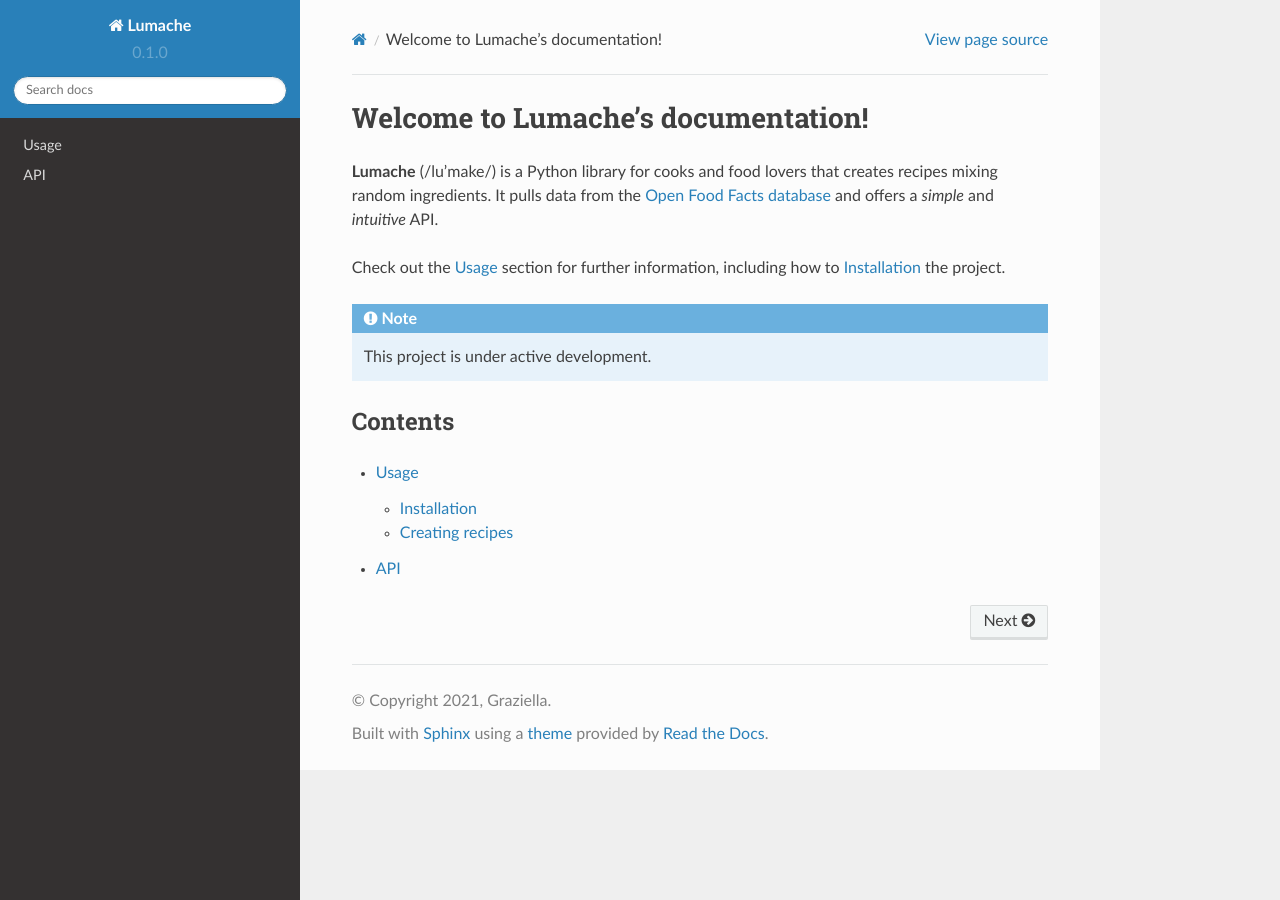
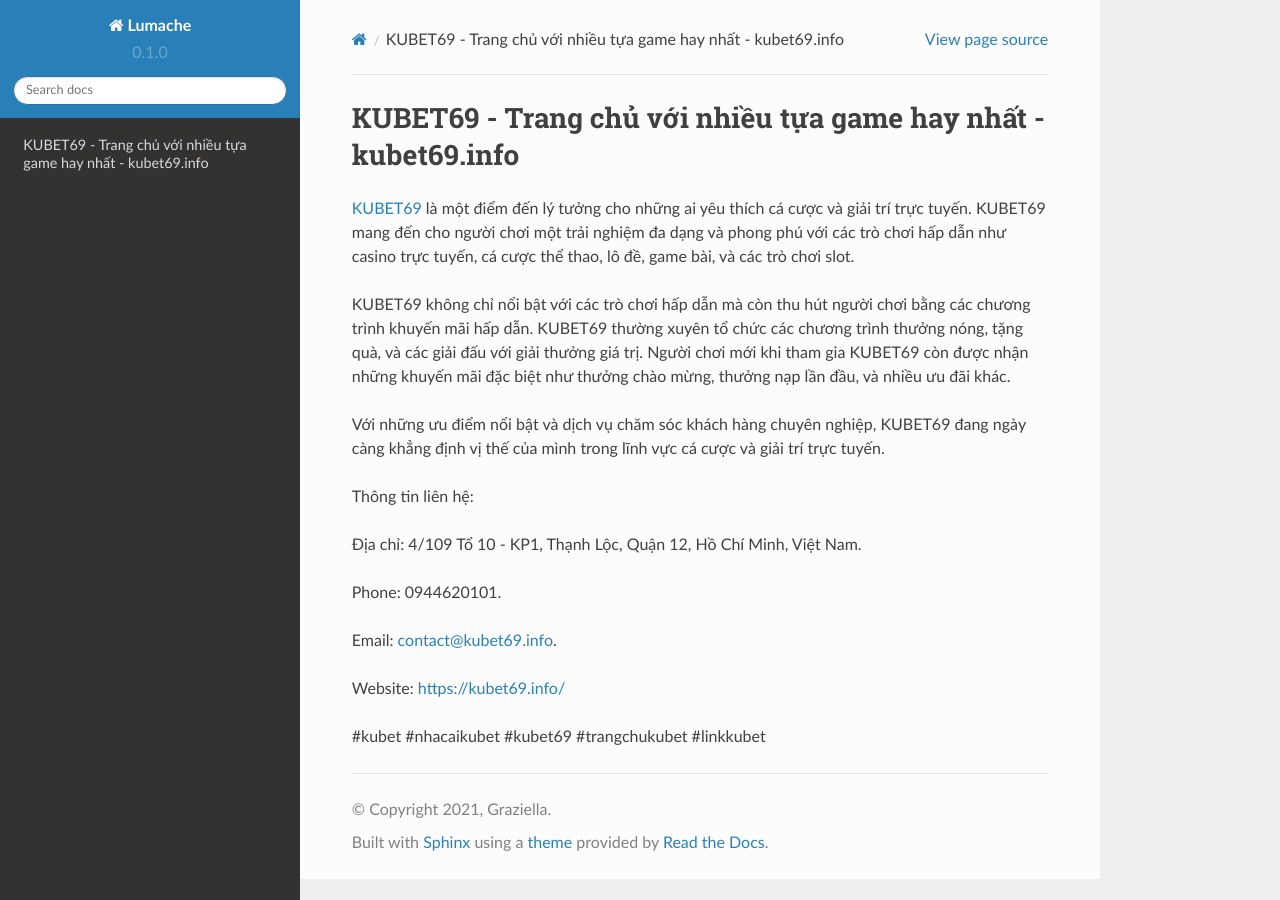
Before and after one commit to iaduphattai904809/kubet69info, a Sphinx documentation site: the page built from docs/source/index.rst, in a window 1280 px wide. Built offline with Sphinx 7.4.7 and the Read the Docs theme 2.0.0, drawn with Linux system fonts in a browser that asks for light colours.

Commit message:
Update index.rst

```diff
--- a/docs/source/index.rst
+++ b/docs/source/index.rst
@@ -1,22 +1,20 @@
-Welcome to Lumache's documentation!
+KUBET69 - Trang chủ với nhiều tựa game hay nhất - kubet69.info
 ===================================
 
-**Lumache** (/lu'make/) is a Python library for cooks and food lovers
-that creates recipes mixing random ingredients.
-It pulls data from the `Open Food Facts database <https://world.openfoodfacts.org/>`_
-and offers a *simple* and *intuitive* API.
+`KUBET69 <https://kubet69.info/>`_ là một điểm đến lý tưởng cho những ai yêu thích cá cược và giải trí trực tuyến. KUBET69 mang đến cho người chơi một trải nghiệm đa dạng và phong phú với các trò chơi hấp dẫn như casino trực tuyến, cá cược thể thao, lô đề, game bài, và các trò chơi slot.
 
-Check out the :doc:`usage` section for further information, including
-how to :ref:`installation` the project.
+KUBET69 không chỉ nổi bật với các trò chơi hấp dẫn mà còn thu hút người chơi bằng các chương trình khuyến mãi hấp dẫn. KUBET69 thường xuyên tổ chức các chương trình thưởng nóng, tặng quà, và các giải đấu với giải thưởng giá trị. Người chơi mới khi tham gia KUBET69 còn được nhận những khuyến mãi đặc biệt như thưởng chào mừng, thưởng nạp lần đầu, và nhiều ưu đãi khác.
 
-.. note::
+Với những ưu điểm nổi bật và dịch vụ chăm sóc khách hàng chuyên nghiệp, KUBET69 đang ngày càng khẳng định vị thế của mình trong lĩnh vực cá cược và giải trí trực tuyến.
 
-   This project is under active development.
+Thông tin liên hệ:
 
-Contents
---------
+Địa chỉ: 4/109 Tổ 10 - KP1, Thạnh Lộc, Quận 12, Hồ Chí Minh, Việt Nam.
 
-.. toctree::
+Phone: 0944620101.
 
-   usage
-   api
+Email: contact@kubet69.info.
+
+Website: https://kubet69.info/
+
+#kubet #nhacaikubet #kubet69 #trangchukubet #linkkubet
```
